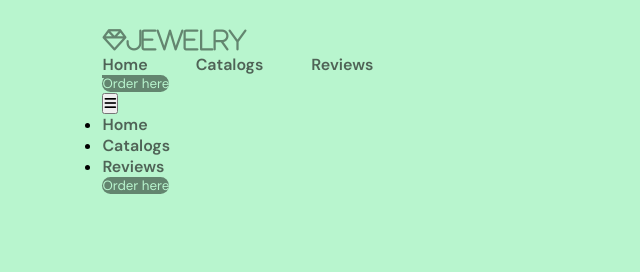
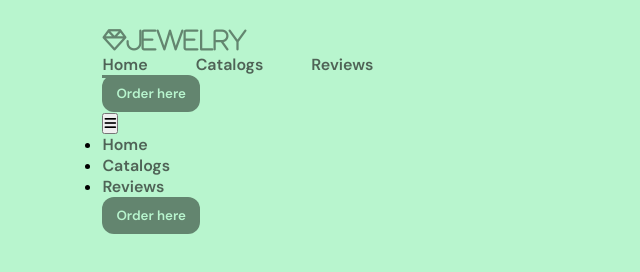
Before and after one commit to lucasnaza1/landingpage, a plain HTML site: page index.html in a window 1280 px wide. Shown: the whole page, without its empty margins (0-640 px from the left). Drawn offline with Linux system fonts and the light colour scheme.

Commit message:
Update styles.css

```diff
--- a/src/style/styles.css
+++ b/src/style/styles.css
@@ -18,4 +18,13 @@ body {
   background-color: #63856f;
   color: #b8f5ce;
   border-radius: 12px;
+  padding: 10px 14px;
+  font-weight: 600;
+  box-shadow: 0px 0px 0px 10px 2px rgba(0, 0, 0.1);
+  cursor: pointer;
+  transition: background-color 0.3s ease;
 }
+
+.btn-default:hover {
+  background-color: #34453a;
+}
```
